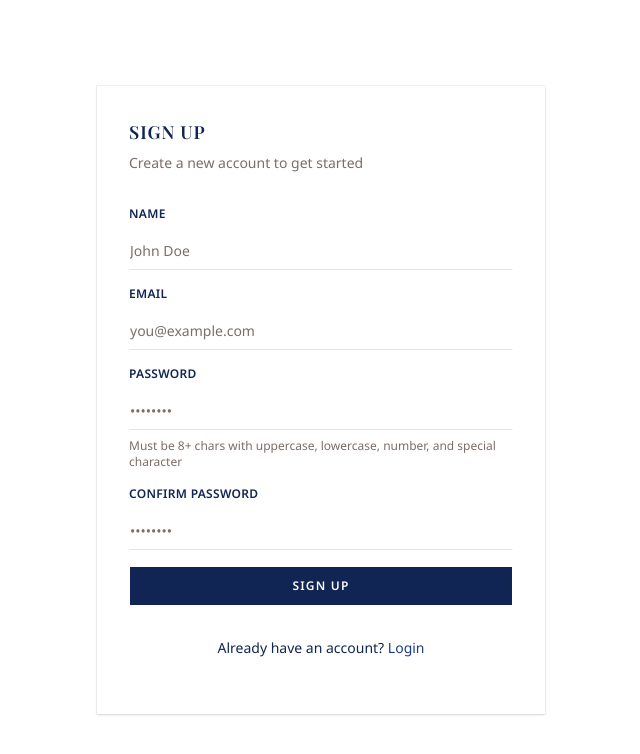
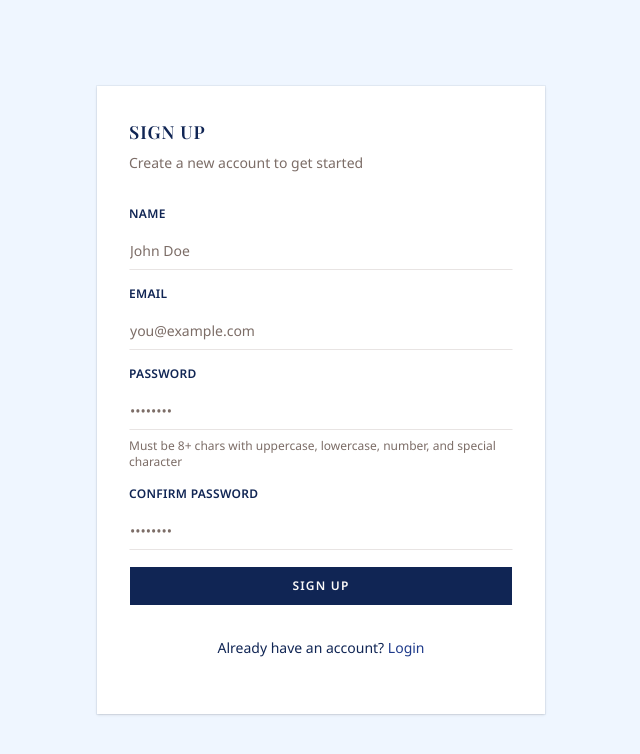
Before and after one commit to NsikanPatrick/vouch-frontend, a Next.js app: page /signup in a window 1280 px wide. Shown: the top 754 px of the page, without its empty margins (319-959 px from the left). Built offline with nearby package versions, Linux system fonts and the light colour scheme; no server answers; a web font is replaced by a local one.

Commit message:
Add color blends for core system - Signup

```diff
--- a/app/signup/page.tsx
+++ b/app/signup/page.tsx
@@ -77,8 +77,8 @@ export default function SignupPage() {
     };
 
     return (
-        <div className="flex min-h-screen items-center justify-center bg-background p-4">
-            <Card className="w-full max-w-md text-primary">
+        <div className="flex min-h-screen items-center justify-center bg-blue-50 dark:bg-[#0F172B] p-4">
+            <Card className="w-full max-w-md bg-white dark:bg-[#1F2F55] text-primary">
                 <CardHeader>
                     <CardTitle className="text-primary">Sign Up</CardTitle>
                     <CardDescription>Create a new account to get started</CardDescription>
--- a/components/landing-page/Hero.tsx
+++ b/components/landing-page/Hero.tsx
@@ -8,7 +8,7 @@ const Hero = () => {
         // bg-gradient-to-br from-slate-50 to-slate-100
         <section
             id="home"
-            className="relative flex flex-col md:flex-row h-[620px] md:h-screen w-full overflow-hidden bg-popover"
+            className="relative flex flex-col md:flex-row h-[640px] md:h-screen w-full overflow-hidden bg-popover"
         >
             {/* Left Section: Text */}
             <div className="flex-1 flex flex-col justify-center items-center md:items-start md:mt-[-100px] px-8 md:px-12 lg:px-16 space-y-4 z-10">
--- a/components/landing-page/Navbar.tsx
+++ b/components/landing-page/Navbar.tsx
@@ -1,6 +1,7 @@
 "use client"
 
 import Image from 'next/image';
+import Link from 'next/link'
 import { useState, useEffect } from "react";
 import { useTheme } from "../../hooks/use-theme";
 import { ListMinus, Sun, Moon } from 'lucide-react';
@@ -56,8 +57,9 @@ const Navbar = () => {
 
     return (
         <nav className="w-full flex py-6 justify-between items-center navbar relative z-50">
-            <Image src={logo.src} alt={logo.alt} loading='eager' width={52} height={92} className="h-8 w-8" />
-
+            <Link href="/">
+                <Image src={logo.src} alt={logo.alt} loading='eager' width={52} height={92} className="h-8 w-8" />
+            </Link>
             {/* Desktop Navigation Link Cluster */}
             <ul className="list-none sm:flex hidden justify-end items-center flex-1">
                 {header.primaryNav.map((navItem, index) => (
```
